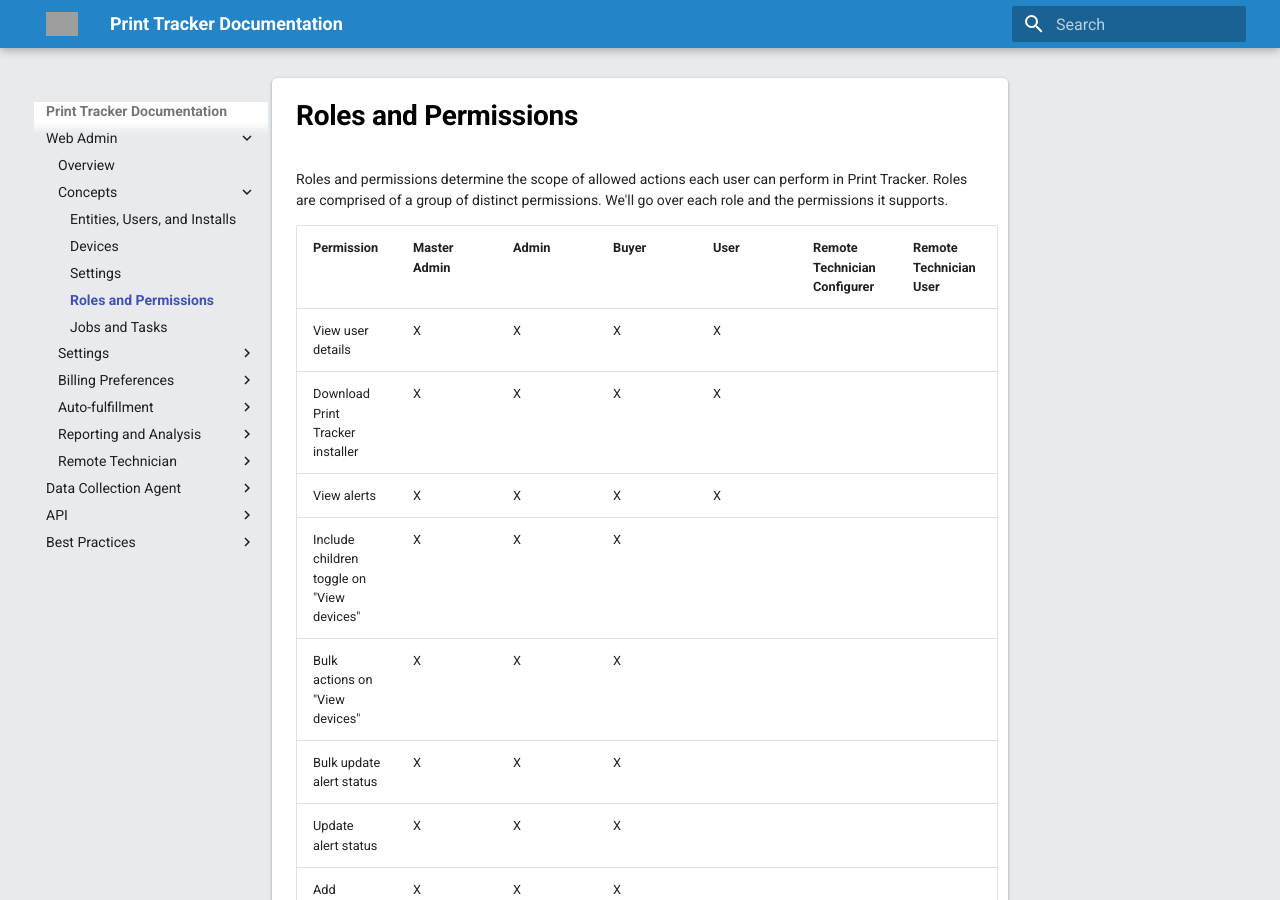
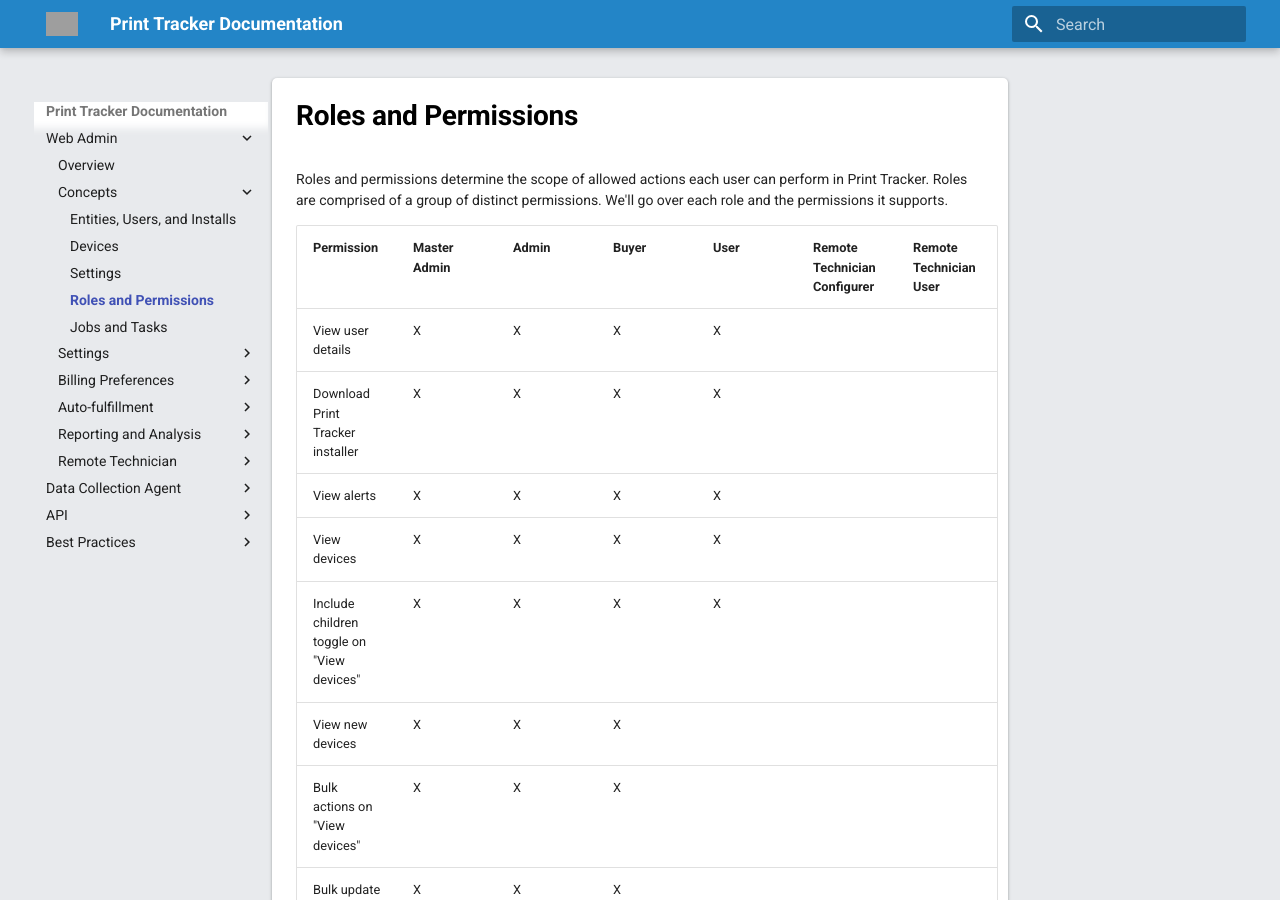
Before and after one commit to printtracker/public-documentation, an MkDocs documentation site: the page built from docs/webadmin/concepts/roles-and-permissions.md, in a window 1280 px wide and 900 px high. Built offline with MkDocs 1.6.1 and Material for MkDocs 9.7.7, drawn with Linux system fonts in a browser that asks for light colours; comment, search, counter and statistics services are not loaded; grey boxes are pictures that could not be loaded.

Commit message:
Updated roles and permissions for user role

```diff
--- a/docs/webadmin/concepts/roles-and-permissions.md
+++ b/docs/webadmin/concepts/roles-and-permissions.md
@@ -5,7 +5,9 @@
 |View user details|X|X|X|X|||
 |Download Print Tracker installer|X|X|X|X|||
 |View alerts|X|X|X|X|||
-|Include children toggle on "View devices"|X|X|X||||
+|View devices|X|X|X|X|||
+|Include children toggle on "View devices"|X|X|X|X|||
+|View new devices|X|X|X||||
 |Bulk actions on "View devices"|X|X|X||||
 |Bulk update alert status|X|X|X||||
 |Update alert status|X|X|X||||
```
